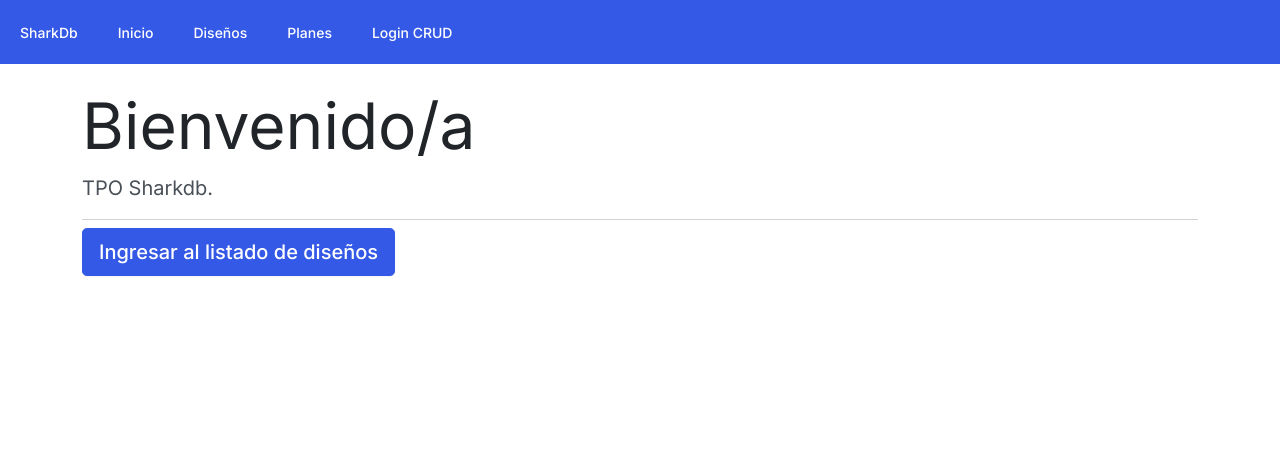
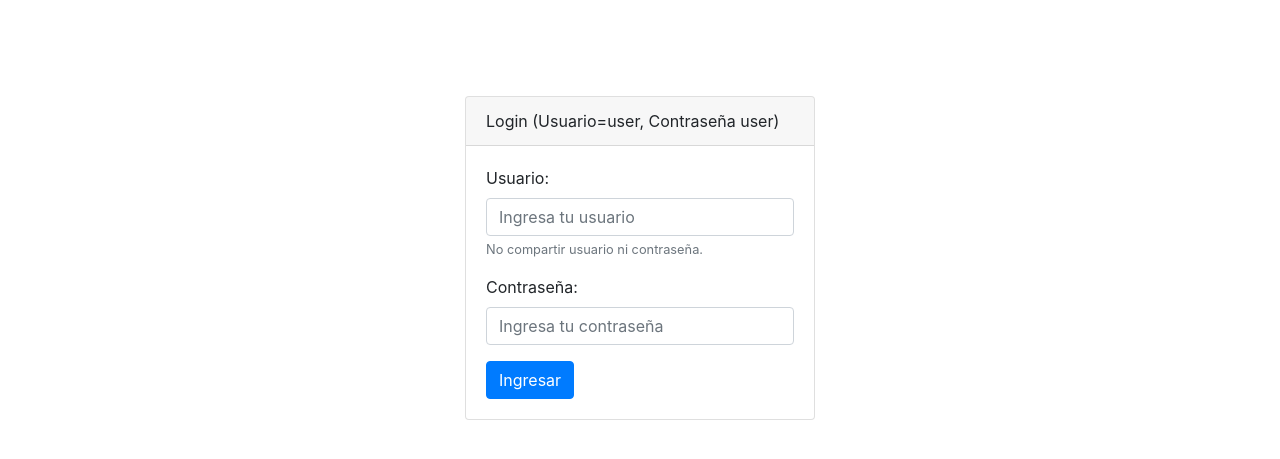
Before and after one commit to DrEureka/AmdBD---TPS, a PHP site: page /usuario/index.php in a window 1280 px wide. Shown: the top 459 px of the page. Run offline with PHP 8.4, Linux system fonts and the light colour scheme.

Commit message:
Cambios Usuarios

```diff
--- a/SharkDbProyecto/template/header.php
+++ b/SharkDbProyecto/template/header.php
@@ -26,6 +26,9 @@
            <li class="nav-item">
                <a class="nav-link" href="./administrador/index.php">Login CRUD</a>
            </li>
+           <li class="nav-item">
+               <a class="nav-link" href="./usuario/index.php">Login Usuario</a>
+           </li>
        </ul>
    </nav>
    <div class="container">
--- /dev/null
+++ b/SharkDbProyecto/usuario/index.php
@@ -0,0 +1,71 @@
+<?php
+session_start();
+if($_POST){
+    if(($_POST['usuario']=="user")&&($_POST['contrasenia']=='user')){
+        $_SESSION['usuario']="ok";
+        $_SESSION['nombreUsuario']="user";
+        header('Location:Inicio.php');
+    }else{
+        $mensaje="Error: el usuario es user y pass user";
+    }
+}
+?>
+<!doctype html>
+<html lang="en">
+  <head>
+    <title>Usuario</title>
+    <!-- Required meta tags -->
+    <meta charset="utf-8">
+    <meta name="viewport" content="width=device-width, initial-scale=1, shrink-to-fit=no">
+
+    <!-- Bootstrap CSS -->
+    <link rel="stylesheet" href="https://stackpath.bootstrapcdn.com/bootstrap/4.3.1/css/bootstrap.min.css" integrity="sha384-ggOyR0iXCbMQv3Xipma34MD+dH/1fQ784/j6cY/iJTQUOhcWr7x9JvoRxT2MZw1T" crossorigin="anonymous">
+  </head>
+  <body>
+
+
+  <div class="container">
+      <div class="row">
+          <div class="col-md-4">
+
+          </div>
+          <div class="col-md-4">
+          <br><br><br><br>
+          <div class="card">
+              <div class="card-header">
+                Login (Usuario=user, Contraseña user)
+              </div>
+              <div class="card-body">
+              <?php if(isset($mensaje)){?>
+<div class="alert alert-danger" role="alert">
+   <?php echo $mensaje; ?>
+</div>
+   <?php  }?>
+                  <form method="POST">
+                  <div class = "form-group">
+                  <label>Usuario:</label>
+                  <input type="text" class="form-control" name="usuario" placeholder="Ingresa tu usuario">
+                  <small id="usuarioHelp" class="form-text text-muted">No compartir usuario ni contraseña.</small>
+                  </div>
+
+                  <div class="form-group">
+                  <label>Contraseña:</label>
+                  <input type="password" class="form-control" name="contrasenia" placeholder="Ingresa tu contraseña">
+                  </div>
+
+
+                  <button type="submit" class="btn btn-primary">Ingresar</button>
+                  </form>
+
+
+              </div>
+
+          </div>
+
+          </div>
+
+      </div>
+  </div>
+
+  </body>
+</html>
```
Also changed, not shown: SharkDbProyecto/usuario/Inicio.php (added, +16 -0 lines), SharkDbProyecto/usuario/template/footer.php (added, +8 -0 lines), SharkDbProyecto/usuario/template/header.php (added, +42 -0 lines).
